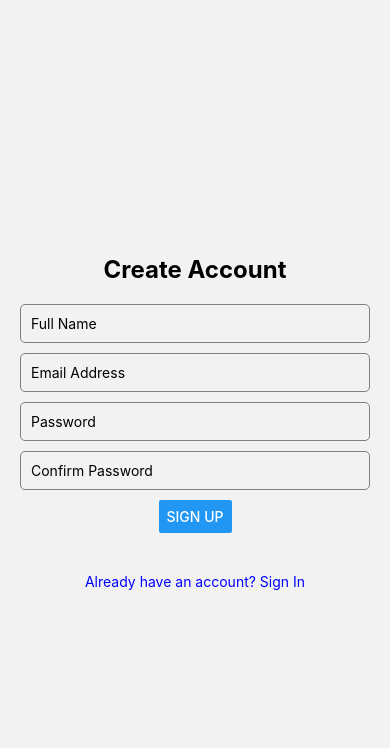
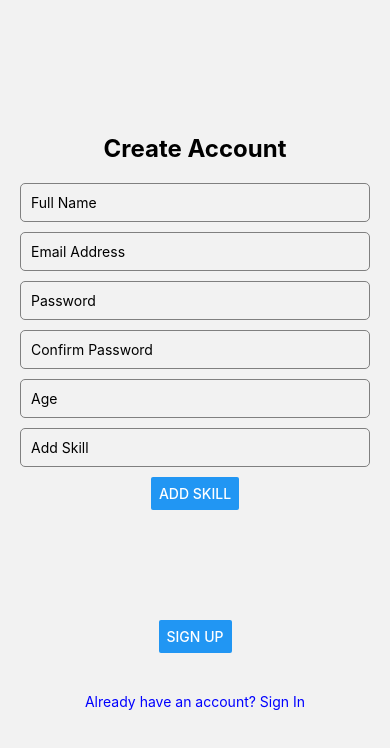
Before and after one commit to hrani2/skill_harbor_465, a React Native app in the folder skill_harbor/: screen /SignUp in a window 390 px wide. Shown: the top 748 px of the page. Built offline with nearby package versions, Linux system fonts and the light colour scheme.

Commit message:
added age and skills to sign up

```diff
--- a/skill_harbor/SignUp.js
+++ b/skill_harbor/SignUp.js
@@ -2,12 +2,25 @@ import React, { useState } from 'react';
 import { View, TextInput, Button, Text, StyleSheet, Alert, TouchableOpacity, StatusBar, SafeAreaView, ScrollView } from 'react-native';
 import { Image } from 'react-native';
 import HomeScreen from './HomeScreen';
+import { Picker } from '@react-native-picker/picker';
+
 
 const SignUpScreen = ({ navigation }) => {
   const [fullName, setFullName] = useState('');
   const [email, setEmail] = useState('');
   const [password, setPassword] = useState('');
   const [confirmPassword, setConfirmPassword] = useState('');
+  const [age, setAge] = useState('');
+  const [skills, setSkills] = useState([]);
+  const [tempSkill, setTempSkill] = useState('');
+
+  const handleAddSkill = () => {
+    if (tempSkill) {
+      setSkills([...skills, tempSkill]);
+      setTempSkill('');
+    }
+  };
+
 
   const handleSignUp = () => {
     // Here you would add your validation logic and possibly network requests
@@ -19,6 +32,12 @@ const SignUpScreen = ({ navigation }) => {
     // Proceed with backend sign-up process...
     // Alert.alert('Sign Up Successful', 'Welcome ' + fullName);
     // After sign up, you can navigate to another screen
+    const ageNumber = parseInt(age);
+    if (isNaN(ageNumber) || ageNumber < 14 || ageNumber > 80) {
+      Alert.alert("Invalid Age", "Age must be a number between 14 and 80.");
+      return;
+    }
+    console.log("Skills: ", skills)
     try {
         // Your sign-up logic...
         console.log('Navigating to Home...');
@@ -59,6 +78,28 @@ const SignUpScreen = ({ navigation }) => {
         secureTextEntry
         style={styles.input}
       />
+      <TextInput
+        placeholder="Age"
+        value={age}
+        onChangeText={text => setAge(text.replace(/[^0-9]/g, ''))} // Ensure only numbers are entered
+        keyboardType="number-pad" // Show number pad on focus
+        style={styles.input}
+      />
+      <TextInput
+        placeholder="Add Skill"
+        value={tempSkill}
+        onChangeText={setTempSkill}
+        onSubmitEditing={handleAddSkill} // Allows adding by pressing the return key
+        style={styles.input}
+      />
+      <Button title="Add Skill" onPress={handleAddSkill} />
+      <ScrollView style={styles.skillsList}>
+        {skills.map((skill, index) => (
+          <Text key={index} style={styles.skillItem}>
+            {skill}
+          </Text>
+        ))}
+      </ScrollView>
       <Button title="Sign Up" onPress={handleSignUp} />
       <TouchableOpacity
         onPress={() => {navigation.navigate('Log In')}}
@@ -94,6 +135,17 @@ const styles = StyleSheet.create({
     color: 'blue',
     marginTop: 20,
   },
+  skillsList: {
+    alignSelf: 'stretch',
+    maxHeight: 100,
+    marginBottom: 10,
+  },
+  skillItem: {
+    backgroundColor: '#ddd',
+    padding: 10,
+    marginVertical: 5,
+    borderRadius: 5,
+  },
 });
 
 export default SignUpScreen;
--- a/skill_harbor/package.json
+++ b/skill_harbor/package.json
@@ -10,6 +10,7 @@
   },
   "dependencies": {
     "@react-native-community/masked-view": "^0.1.11",
+    "@react-native-picker/picker": "^2.5.1",
     "@react-navigation/native": "^6.1.9",
     "@react-navigation/native-stack": "^6.9.17",
     "@react-navigation/stack": "^6.3.20",
```
Also changed, not shown: 2 other files (tests, documents, lock files or other folders).
